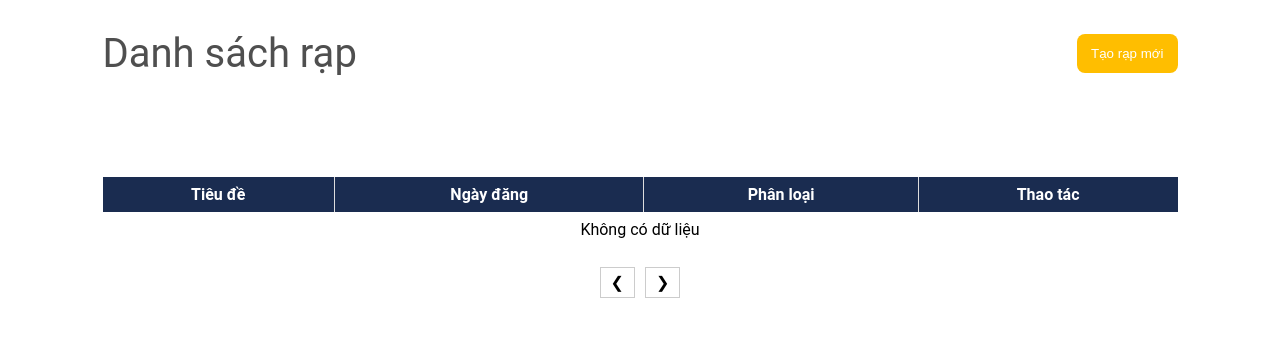
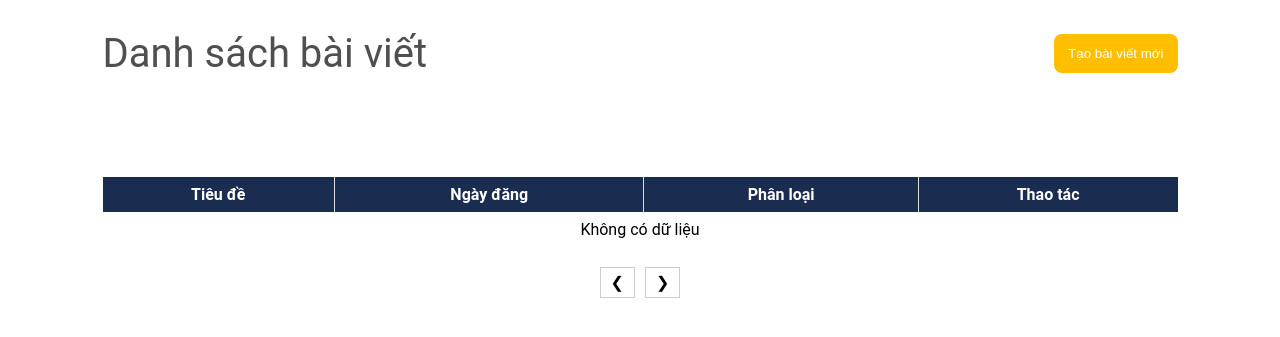
Before and after one commit to ksm-on-the-way/PTUDW_DACK, a PHP site: page /news_mgt.php in a window 1280 px wide. Shown: the top 337 px of the page. Run offline with PHP 8.4, Linux system fonts and the light colour scheme; data that the repository does not hold is empty.

Commit message:
fix news_mgt

```diff
--- a/admin/news_mgt.php
+++ b/admin/news_mgt.php
@@ -131,7 +131,7 @@ if (mysqli_num_rows($result) > 0) {
         $table_body .= "<td>" . $row['news_category_name'] . "</td>";
         $table_body .= '<td>
                         <button class="edit-btn" onclick="redirectToEditNews('.$row['newsid'].')">Sửa</button>
-                        <button class="delete-btn" onclick="confirmDelete('.$row['newsid'].')>Xóa</button>
+                        <button class="delete-btn" >Xóa</button>
                        </td>';
         $table_body .= "</tr>";
     }
@@ -148,11 +148,11 @@ giaiPhongBoNho($link, $result);
 <div class='cinema-admin__container'>
     <div class='cinema-admin__heading'>
         <div class='title'>
-            Danh sách rạp
+            Danh sách bài viết
         </div>
         <div class='button'>
             <button onclick='redirectToCreateCinema()'>
-                Tạo rạp mới
+                Tạo bài viết mới
             </button>
         </div>
     </div>
@@ -187,11 +187,5 @@ function redirectToEditNews(id) {
 
     window.location.href = 'admin.php?handle=edit-news&id=id'+id;
 }
-function confirmDelete(newsId) {
-        if (confirm("Bạn có chắc muốn xóa tin này chứ?")) {
 
-        } else {
-            // User clicked Cancel, do nothing
-        }
-    }
 </script>
```
